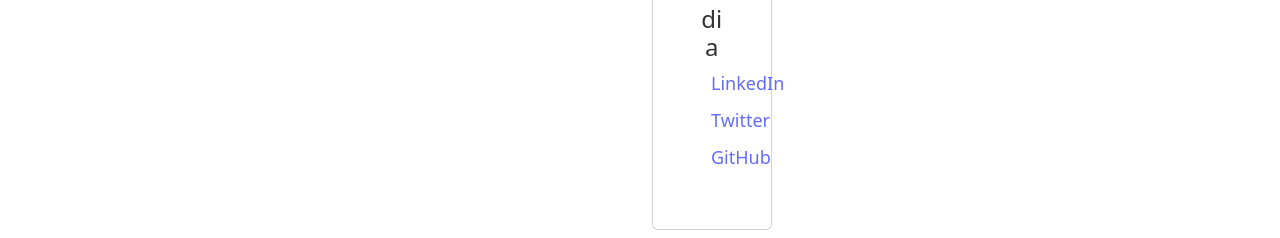
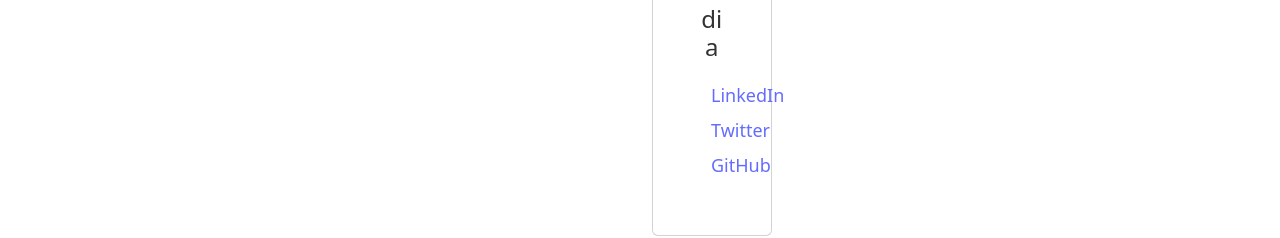
Before and after one commit to RAZAGHUL123/lavenderSite, a React (Vite) app: page /about in a window 1280 px wide. Shown: the part 1082-1320 px from the top of the page. Built offline with nearby package versions, Linux system fonts and the light colour scheme.

Commit message:
changed this

```diff
--- a/src/components/About.css
+++ b/src/components/About.css
@@ -32,15 +32,19 @@
   a:hover {
     color: #0056b3; /* Darker blue color on hover */
   }
- .social-media-list {
-    display: flex;
-    flex-direction: column;
+ .social-media-section h2 {
+    margin-bottom: 20px; /* Space between the heading and the icons below */
+}
+
+.social-media-list {
+    list-style-type: none;
+    padding-left: 0;
 }
 
 .social-media-item {
     display: flex;
     align-items: center;
-    margin-bottom: 10px;
+    margin-bottom: 8px;
 }
 
 .social-media-icon {
--- a/src/components/About.jsx
+++ b/src/components/About.jsx
@@ -56,7 +56,7 @@
 
         <Col lg={6}>
           <Card>
-            <Card.Body>
+            <Card.Body className="social-media-section">
               <h2>Social Media</h2>
               <div className="social-media-list">
                 <div className="social-media-item">
@@ -76,6 +76,7 @@
           </Card>
         </Col>
 
+
       </Row>
     </Container>
   );
```
